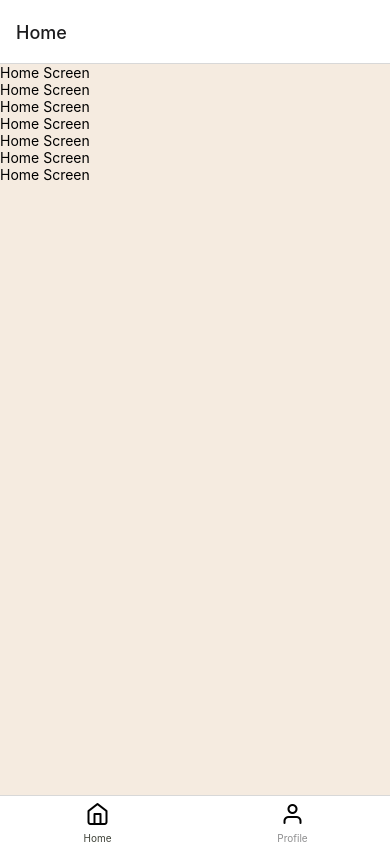
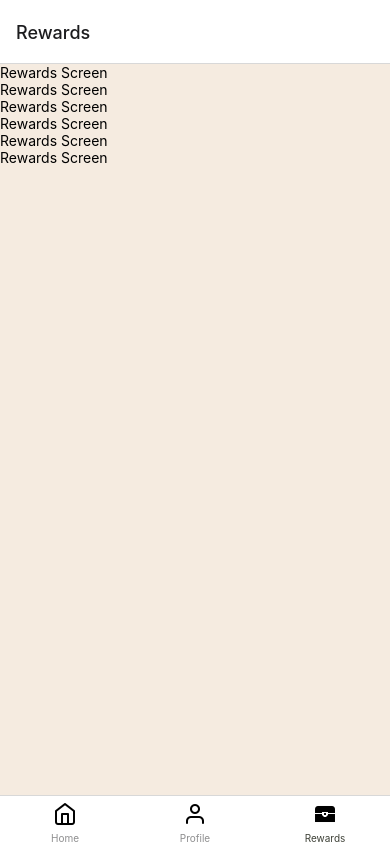
Before and after one commit to QDS2024/WellQuest, a React Native app in the folder client/: screen /Rewards in a window 390 px wide. Built offline with nearby package versions, Linux system fonts and the light colour scheme.

Commit message:
Add initial rewards page

```diff
--- a/client/components/Navbar.jsx
+++ b/client/components/Navbar.jsx
@@ -1,10 +1,11 @@
 import { NavigationContainer, DefaultTheme } from "@react-navigation/native";
 import { createBottomTabNavigator } from "@react-navigation/bottom-tabs";
-import { Feather } from "@expo/vector-icons";
+import { Feather, AntDesign, MaterialCommunityIcons } from "@expo/vector-icons";
 
 import HomeScreen from "./home/HomeScreen";
 import ProfileScreen from "./profile/ProfileScreen";
 import Colors from "../colors";
+import RewardsScreen from "./rewards/RewardsScreen";
 
 const Tab = createBottomTabNavigator();
 
@@ -35,6 +36,19 @@ export default function Navbar() {
             tabBarIcon: ({}) => <Feather name="user" size={24} color="black" />,
           }}
         />
+        <Tab.Screen
+          name="Rewards"
+          component={RewardsScreen}
+          options={{
+            tabBarIcon: ({}) => (
+              <MaterialCommunityIcons
+                name="treasure-chest"
+                size={24}
+                color="black"
+              />
+            ),
+          }}
+        />
       </Tab.Navigator>
     </NavigationContainer>
   );
--- /dev/null
+++ b/client/components/rewards/RewardsScreen.jsx
@@ -0,0 +1,17 @@
+import React from "react";
+import { View, Text } from "react-native";
+
+const RewardsScreen = () => {
+  return (
+    <View>
+      <Text>Rewards Screen</Text>
+      <Text>Rewards Screen</Text>
+      <Text>Rewards Screen</Text>
+      <Text>Rewards Screen</Text>
+      <Text>Rewards Screen</Text>
+      <Text>Rewards Screen</Text>
+    </View>
+  );
+};
+
+export default RewardsScreen;
```
